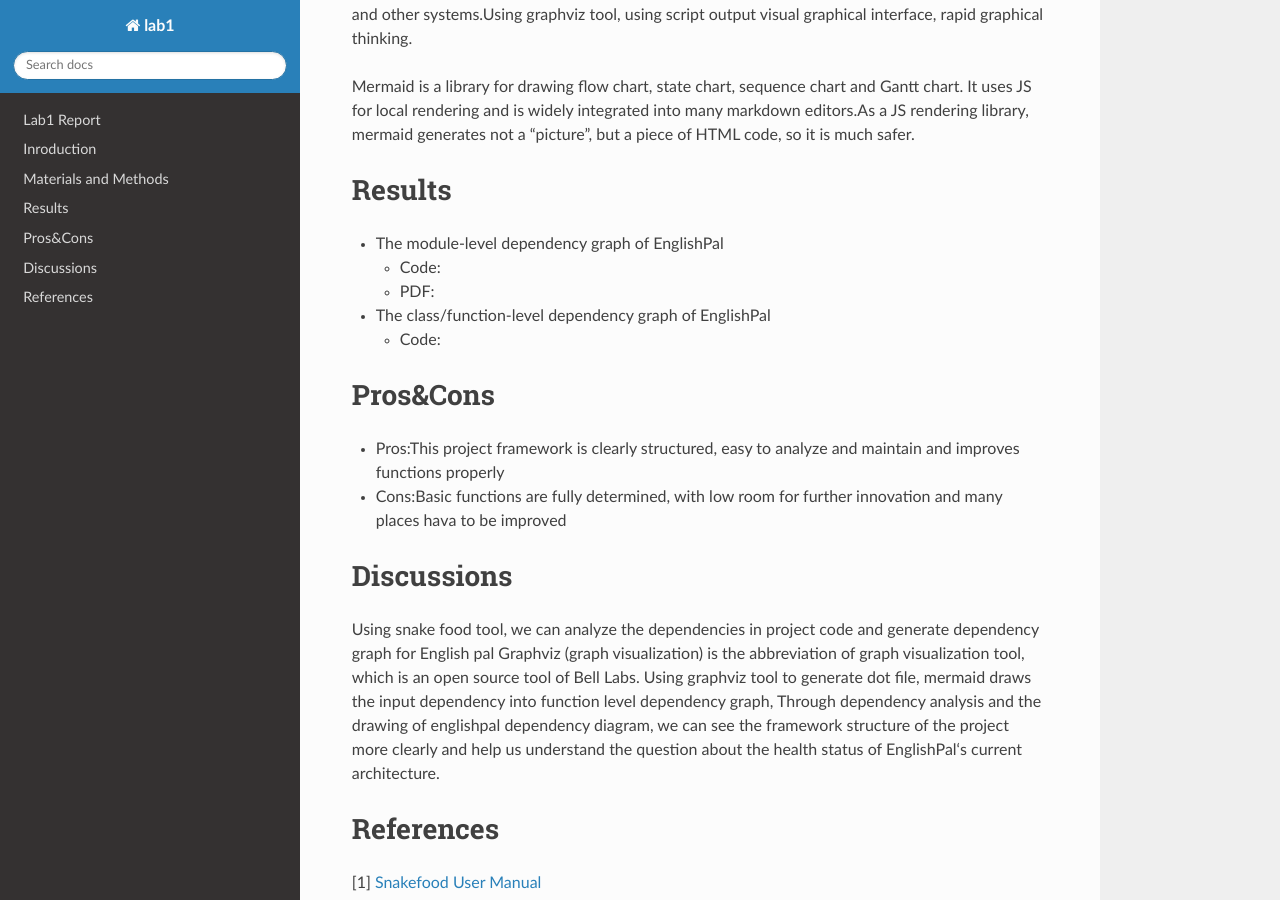
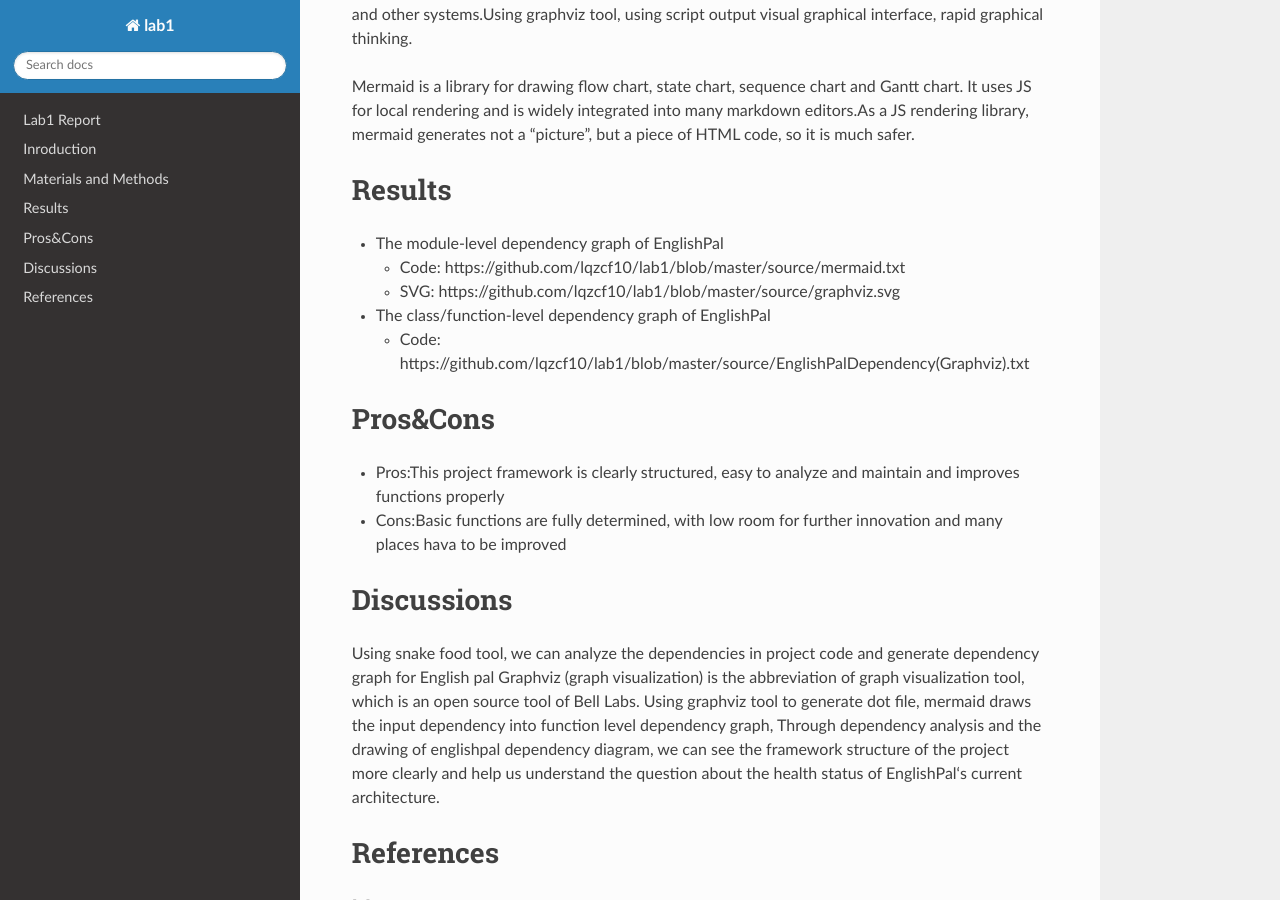
Before and after one commit to lqzcf10/lab1, a Sphinx documentation site: the page built from source/index.md, in a window 1280 px wide and 900 px high, scrolled down 711 px. Built offline with Sphinx 7.4.7 and the Read the Docs theme 2.0.0, drawn with Linux system fonts in a browser that asks for light colours; some of the changed lines change nothing that is shown.

Commit message:
fifth commit

```diff
--- a/source/index.md
+++ b/source/index.md
@@ -23,10 +23,10 @@ Mermaid is a library for drawing flow chart, state chart, sequence chart and Gan
 # Results
 
 - The module-level dependency graph of EnglishPal
-  - Code:
-  - PDF:
+  - Code: https://github.com/lqzcf10/lab1/blob/master/source/mermaid.txt
+  - SVG: https://github.com/lqzcf10/lab1/blob/master/source/graphviz.svg
 - The class/function-level dependency graph of EnglishPal
-  - Code:
+  - Code: https://github.com/lqzcf10/lab1/blob/master/source/EnglishPalDependency(Graphviz).txt
 
 
 
```
Also changed, not shown: 5 other files.
